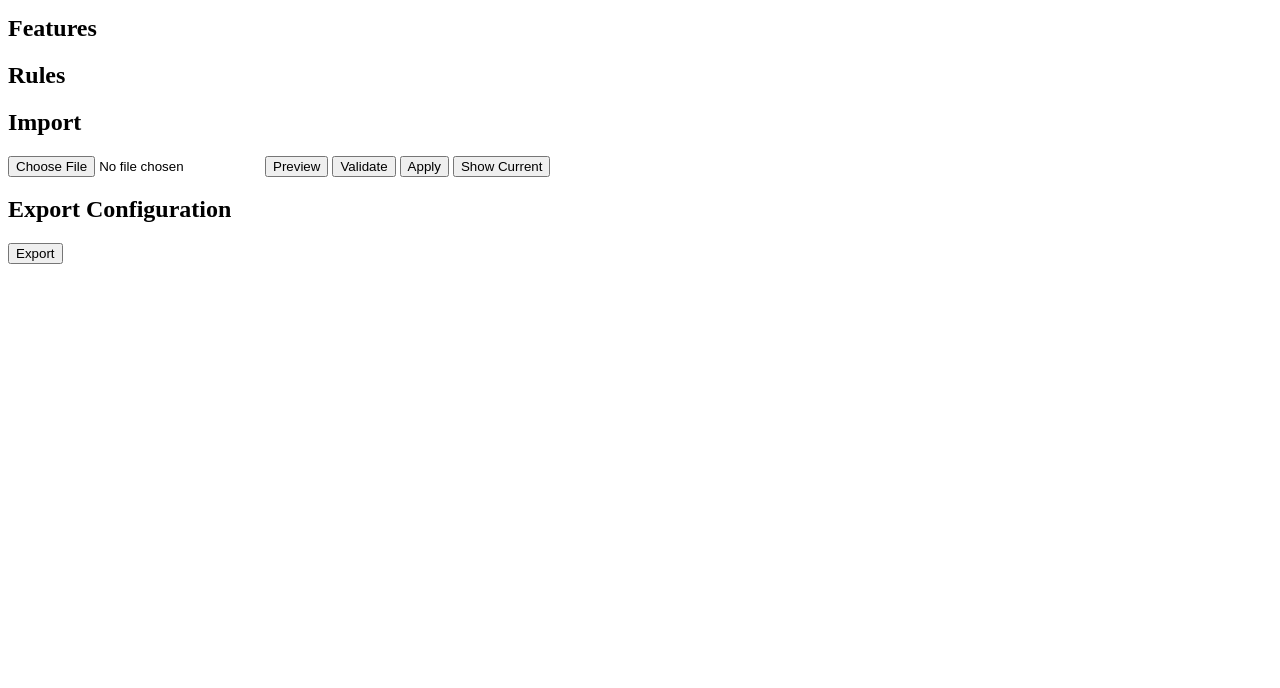
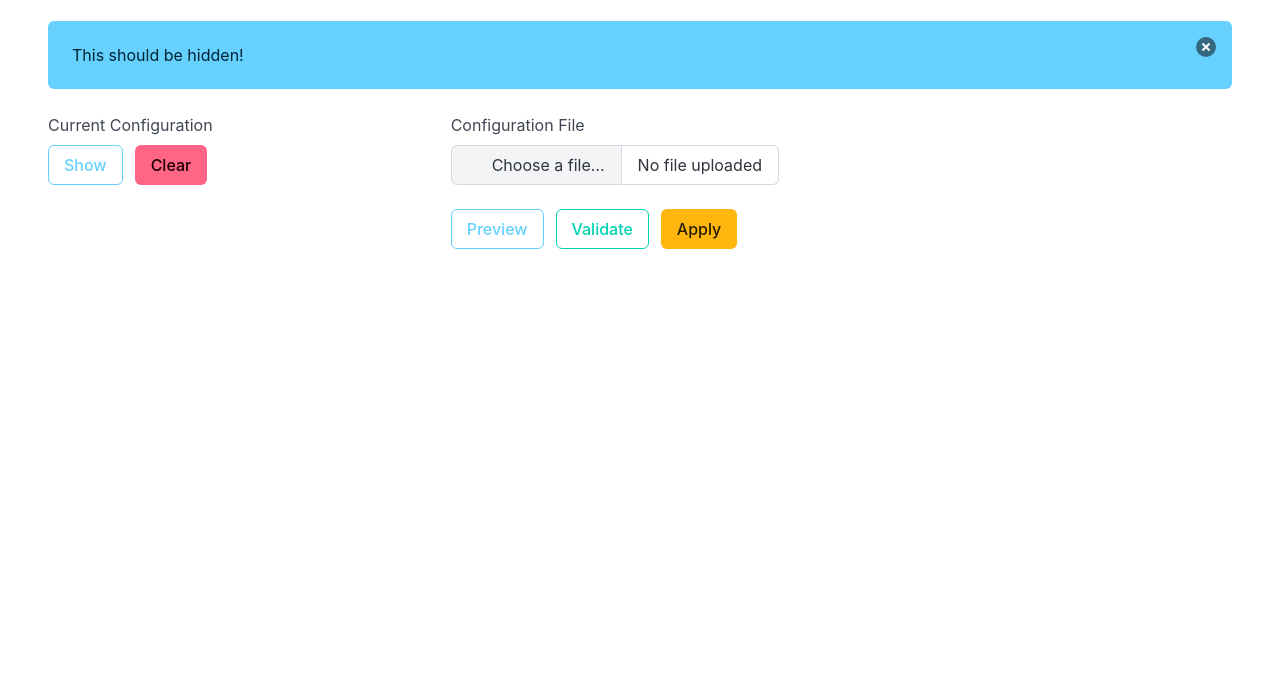
Before and after one commit to devynspencer/edge-utils, a browser extension: page src/html/options.html in a window 1280 px wide. Shown: the part 112-800 px from the top of the page. Drawn offline with nearby package versions, Linux system fonts and the light colour scheme.

Commit message:
Add Bulma styling to options.html

```diff
--- a/src/html/options.html
+++ b/src/html/options.html
@@ -1,28 +1,79 @@
 <!DOCTYPE html>
 <html>
+  <head>
+    <meta charset="utf-8" />
+    <meta name="viewport" content="width=device-width, initial-scale=1" />
+    <link
+      rel="stylesheet"
+      href="https://cdn.jsdelivr.net/npm/bulma@1.0.1/css/bulma.min.css"
+    />
+  </head>
+
   <body>
-    <div class="container">
-      <h1>Options</h1>
+    <section class="section">
+      <h1 class="title">Options</h1>
+      <p class="subtitle">Subtitle content goes here.</p>
+      <div class="notification is-info">
+        <button id="message-clear" class="delete"></button>
+        <p id="message">This should be hidden!</p>
+      </div>
+      <div class="columns">
+        <div class="column is-4">
+          <label class="is-block mb-4">
+            <span class="is-block mb-2">Current Configuration</span>
+            <div class="field is-grouped is-grouped-multiline">
+              <p class="control">
+                <button class="button is-info is-outlined" id="showConfig">
+                  Show
+                </button>
+              </p>
+              <p class="control">
+                <button class="button is-danger disabled" id="clearConfig">
+                  Clear
+                </button>
+              </p>
+            </div>
+          </label>
+        </div>
+        <div class="column is-4">
+          <span class="is-block mb-2">Configuration File</span>
+          <div id="config-file-input-field" class="file has-name">
+            <label class="file-label">
+              <input
+                class="file-input"
+                type="file"
+                name="config"
+                id="inputConfigFile"
+              />
+              <span class="file-cta">
+                <span class="file-icon">
+                  <i class="fas fa-upload"></i>
+                </span>
+                <span class="file-label"> Choose a file… </span>
+              </span>
+              <span class="file-name"> No file uploaded </span>
+            </label>
+          </div>
+          <div class="field is-grouped is-grouped-multiline">
+            <p class="control">
+              <button class="button is-info is-outlined" id="previewConfig">
+                Preview
+              </button>
+            </p>
+            <p class="control">
+              <button class="button is-primary is-outlined" id="validateConfig">
+                Validate
+              </button>
+            </p>
+            <p class="control">
+              <button class="button is-warning" id="applyConfig">Apply</button>
+            </p>
+          </div>
+        </div>
+      </div>
 
-      <div id="message"></div>
 
-      <h2>General</h2>
-
-      <h2>Features</h2>
-
-      <h2>Rules</h2>
-
-      <h2>Import</h2>
-
-      <input id="inputConfigFile" type="file" name="inputConfigFile" />
-      <button class="action-btn" id="previewConfig">Preview</button>
-      <button class="action-btn" id="validateConfig">Validate</button>
-      <button class="action-btn" id="applyConfig">Apply</button>
-      <button class="action-btn" id="showConfig">Show Current</button>
-
-      <h2>Export Configuration</h2>
-      <button class="action-btn" id="exportConfig">Export</button>
-    </div>
+    </section>
 
     <script src="../js/shared.js"></script>
     <script src="../js/options.js"></script>
```
